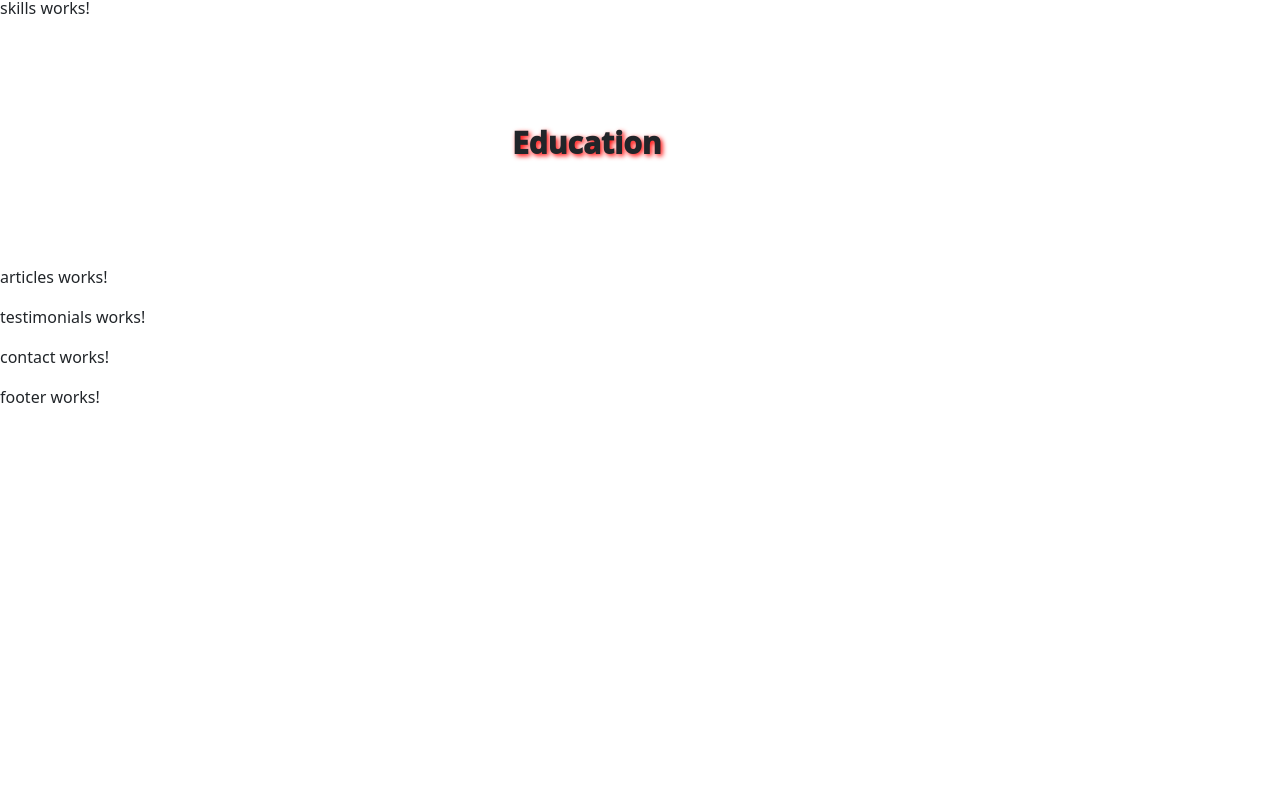
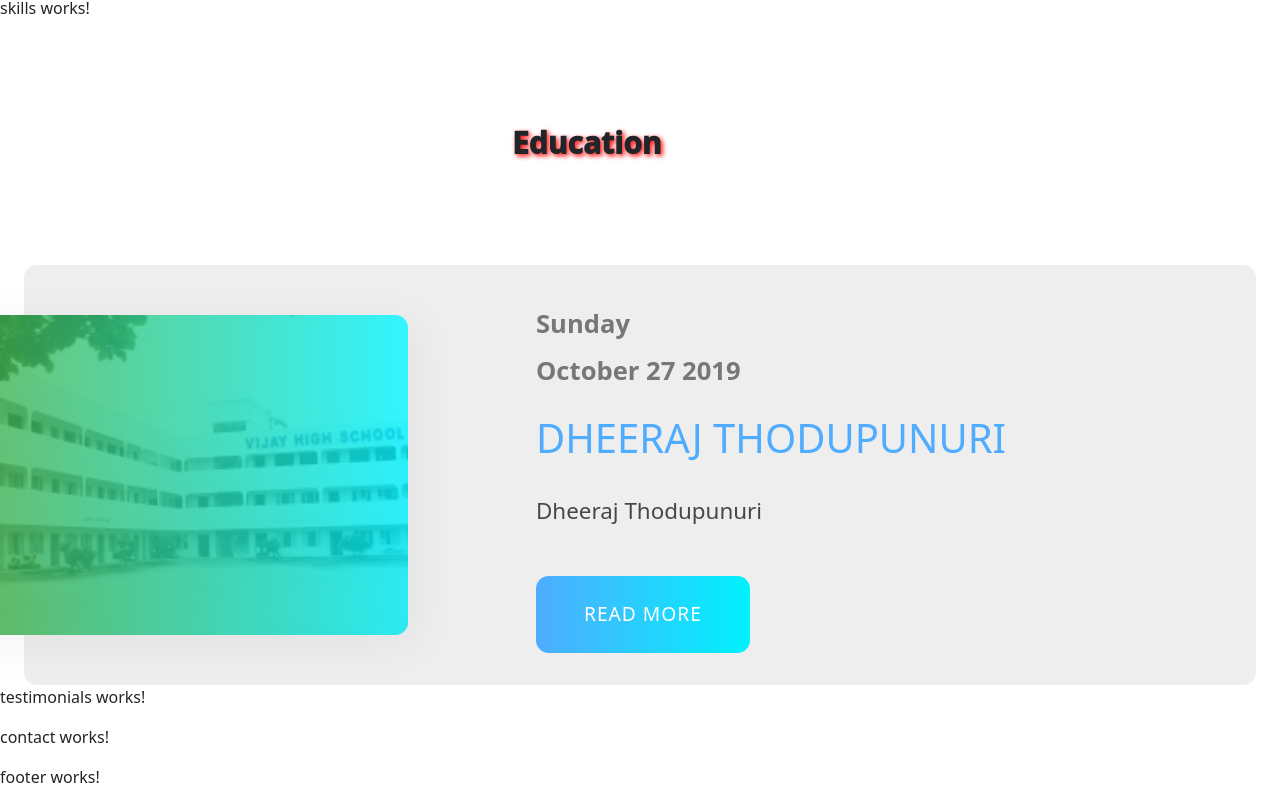
Before and after one commit to dheerajthodupunoori/my-portfolio, an Angular app: page / in a window 1280 px wide. Shown: the part 1733-2538 px from the top of the page. Before the commit the page ends 2158 px from the top, so only its background shows below. Built offline with nearby package versions, Linux system fonts and the light colour scheme.

Commit message:
added single articles component and implemented it

```diff
--- a/src/app/portfolio/articles/articles.component.html
+++ b/src/app/portfolio/articles/articles.component.html
@@ -1 +1 @@
-<p>articles works!</p>
+<app-single-article></app-single-article>
--- /dev/null
+++ b/src/app/portfolio/articles/single-article/single-article.component.css
@@ -0,0 +1,124 @@
+*,
+*::before,
+*::after {
+    margin: 0;
+    padding: 0;
+    box-sizing: border-box;
+}
+
+section {
+    font-size: 30px;
+    width: 100%;
+    display: flex;
+    align-items: center;
+    justify-content: center;
+    padding: 0 1.5rem;
+}
+
+img {
+    width: 100%;
+}
+
+.blog-post {
+    width: 100%;
+    max-width: 80rem;
+    padding: 2rem;
+    background-color: #eee;
+    box-shadow: 0 1.4rem 8 rem rgba(0, 0, 0, .2);
+    display: flex;
+    align-items: center;
+    border-radius: .8rem;
+}
+
+.blog-post-img {
+    min-width: 30rem;
+    max-width: 30rem;
+    height: 20rem;
+    transform: translateX(-8rem);
+    position: relative;
+}
+
+.blog-post-img img {
+    width: 100%;
+    height: 100%;
+    object-fit: cover;
+    display: block;
+    border-radius: 0.8rem;
+}
+
+.blog-post-img::before {
+    content: '';
+    width: 100%;
+    height: 100%;
+    position: absolute;
+    top: 0;
+    left: 0;
+    background: linear-gradient(to right, rgba(79, 172, 54, .8), rgba(0, 242, 254, .8));
+    box-shadow: .5rem .5rem 3rem 1px rgba(0, 0, 0, .05);
+    border-radius: .8rem;
+}
+
+.blog-post-date span {
+    display: block;
+    color: rgba(0, 0, 0, .5);
+    font-size: 1.6rem;
+    font-weight: 600;
+    margin: .5rem 0;
+}
+
+.blog-post-title {
+    font-size: 2.5rem;
+    margin: 1.5rem 0 2rem;
+    text-transform: uppercase;
+    color: #4facfe;
+}
+
+.blog-post-text {
+    margin-bottom: 3rem;
+    font-size: 1.4rem;
+    color: rgba(0, 0, 0, .7);
+}
+
+.blog-post-read {
+    display: inline-block;
+    padding: 1.5rem 3rem;
+    letter-spacing: 1px;
+    text-transform: uppercase;
+    font-size: 1.2rem;
+    color: white;
+    background-image: linear-gradient(to right, #4facfe 0%, #00f2fe 100%);
+    border-radius: .8rem;
+    text-decoration: none;
+}
+
+.blog-post-read :hover {
+    background-image: linear-gradient(to right, #00f2fe 0%, #4facfe 100%);
+}
+
+@media screen and (max-width:1068px) {
+    .blog-post {
+        max-width: 80rem;
+    }
+    .blog-post-img {
+        min-width: 30rem;
+        max-width: 30rem;
+    }
+}
+
+@media screen and (max-width:868px) {
+    .blog-post {
+        max-width: 70rem;
+    }
+}
+
+@media screen and (max-width:768px) {
+    .blog-post {
+        padding: 2.5rem;
+        flex-direction: column;
+    }
+    .blog-post-img {
+        min-width: 100%;
+        max-width: 100%;
+        transform: translate(0, -8rem);
+    }
+}
--- /dev/null
+++ b/src/app/portfolio/articles/single-article/single-article.component.html
@@ -0,0 +1,18 @@
+<section id="single-article" class="single-article">
+    <div class="blog-post">
+        <div class="blog-post-img">
+            <img src="../../../../assets/images/vps.jpg">
+        </div>
+        <div class="blog-post-info">
+            <div class="blog-post-date">
+                <span>Sunday</span>
+                <span>October 27 2019</span>
+            </div>
+            <h1 class="blog-post-title">Dheeraj Thodupunuri</h1>
+            <p class="blog-post-text">
+                Dheeraj Thodupunuri
+            </p>
+            <a href="#" class="blog-post-read">Read more</a>
+        </div>
+    </div>
+</section>
--- /dev/null
+++ b/src/app/portfolio/articles/single-article/single-article.component.ts
@@ -0,0 +1,15 @@
+import { Component, OnInit } from '@angular/core';
+
+@Component({
+  selector: 'app-single-article',
+  templateUrl: './single-article.component.html',
+  styleUrls: ['./single-article.component.css']
+})
+export class SingleArticleComponent implements OnInit {
+
+  constructor() { }
+
+  ngOnInit(): void {
+  }
+
+}
--- a/src/app/portfolio/portfolio.module.ts
+++ b/src/app/portfolio/portfolio.module.ts
@@ -11,6 +11,7 @@ import { ProjectsComponent } from './projects/projects.component';
 import { SkillsComponent } from './skills/skills.component';
 import { WorkExperienceComponent } from './work-experience/work-experience.component';
 import { TestimonialsComponent } from './testimonials/testimonials.component';
+import { SingleArticleComponent } from './articles/single-article/single-article.component';
 
 
 @NgModule({
@@ -25,7 +26,8 @@ import { TestimonialsComponent } from './testimonials/testimonials.component';
     ProjectsComponent,
     SkillsComponent,
     TestimonialsComponent,
-    WorkExperienceComponent
+    WorkExperienceComponent,
+    SingleArticleComponent
   ],
   exports: [
     AboutMeComponent,
```
Also changed, not shown: src/assets/images/vps.jpg (added), 1 other file (tests, documents, lock files or other folders).
